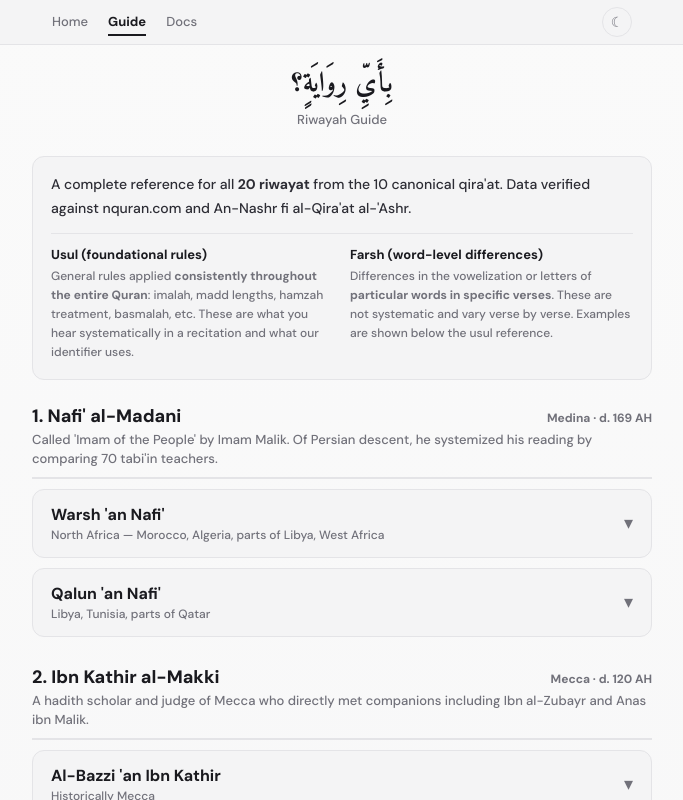
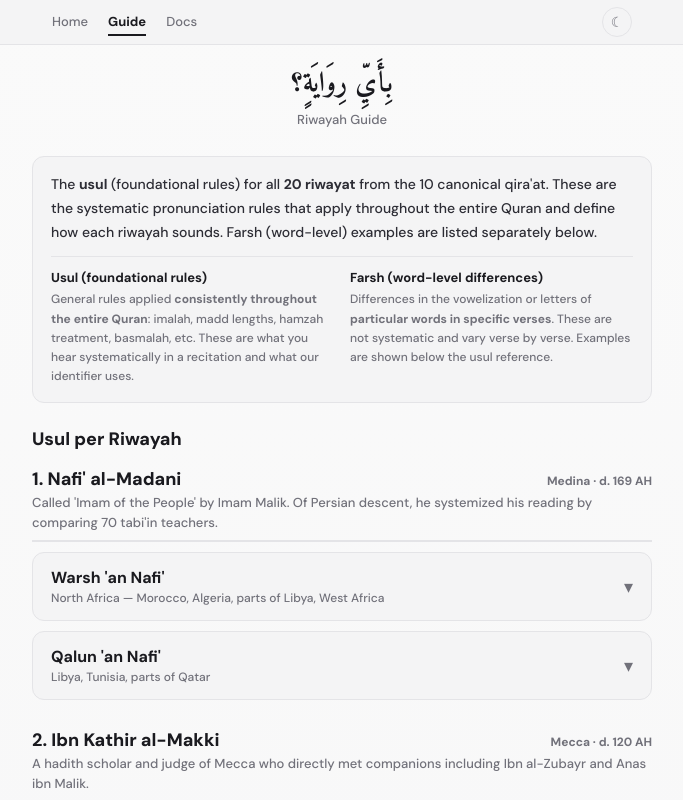
Before and after one commit to ManCaveDevs/riwayat-identifier, a React (Vite) app: page / in a window 1280 px wide. Both pictures are taken after a click on the button "Guide". Shown: the top 800 px of the page, without its empty margins (298-981 px from the left). Built offline with nearby package versions, Linux system fonts and the light colour scheme.

Commit message:
Clarify that accordion section shows usul differences only
Updated intro text and added 'Usul per Riwayah' section header
to make it clear the cards show systematic rules, not farsh.

```diff
--- a/src/guide.jsx
+++ b/src/guide.jsx
@@ -286,7 +286,7 @@ export default function GuidePage({ onHome, onDocs, onGuide, darkMode, toggleDar
           borderRadius: 12, padding: "16px 18px", marginBottom: 24
         }}>
           <p style={{ fontSize: 14, color: "var(--text)", margin: "0 0 12px 0", lineHeight: 1.7 }}>
-            A complete reference for all <strong>20 riwayat</strong> from the 10 canonical qira'at. Data verified against nquran.com and An-Nashr fi al-Qira'at al-'Ashr.
+            The <strong>usul</strong> (foundational rules) for all <strong>20 riwayat</strong> from the 10 canonical qira'at. These are the systematic pronunciation rules that apply throughout the entire Quran and define how each riwayah sounds. Farsh (word-level) examples are listed separately below.
           </p>
           <div style={{ padding: "12px 0 0 0", borderTop: "1px solid var(--border)" }}>
             <div style={{ display: "flex", gap: 16, flexWrap: "wrap" }}>
@@ -307,6 +307,7 @@ export default function GuidePage({ onHome, onDocs, onGuide, darkMode, toggleDar
         </div>
 
         {/* Qari sections */}
+        <h2 style={{ fontSize: 18, fontWeight: 800, color: "var(--heading)", margin: "0 0 16px 0" }}>Usul per Riwayah</h2>
         <div style={{ display: "flex", flexDirection: "column", gap: 28 }}>
           {grouped.map((group, i) => (
             <div key={i} style={{ animation: "fadeSlideUp 0.4s ease-out" }}>
```
